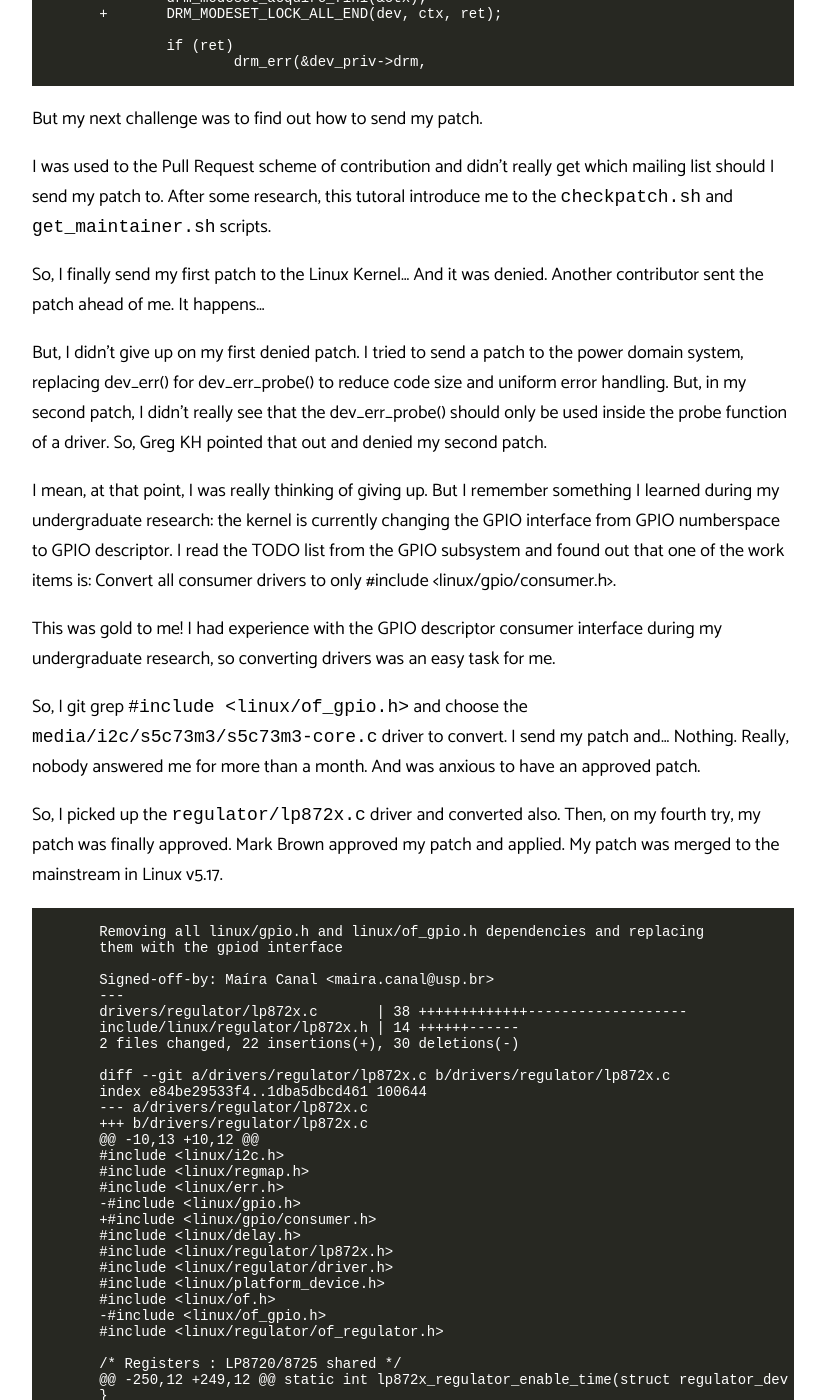
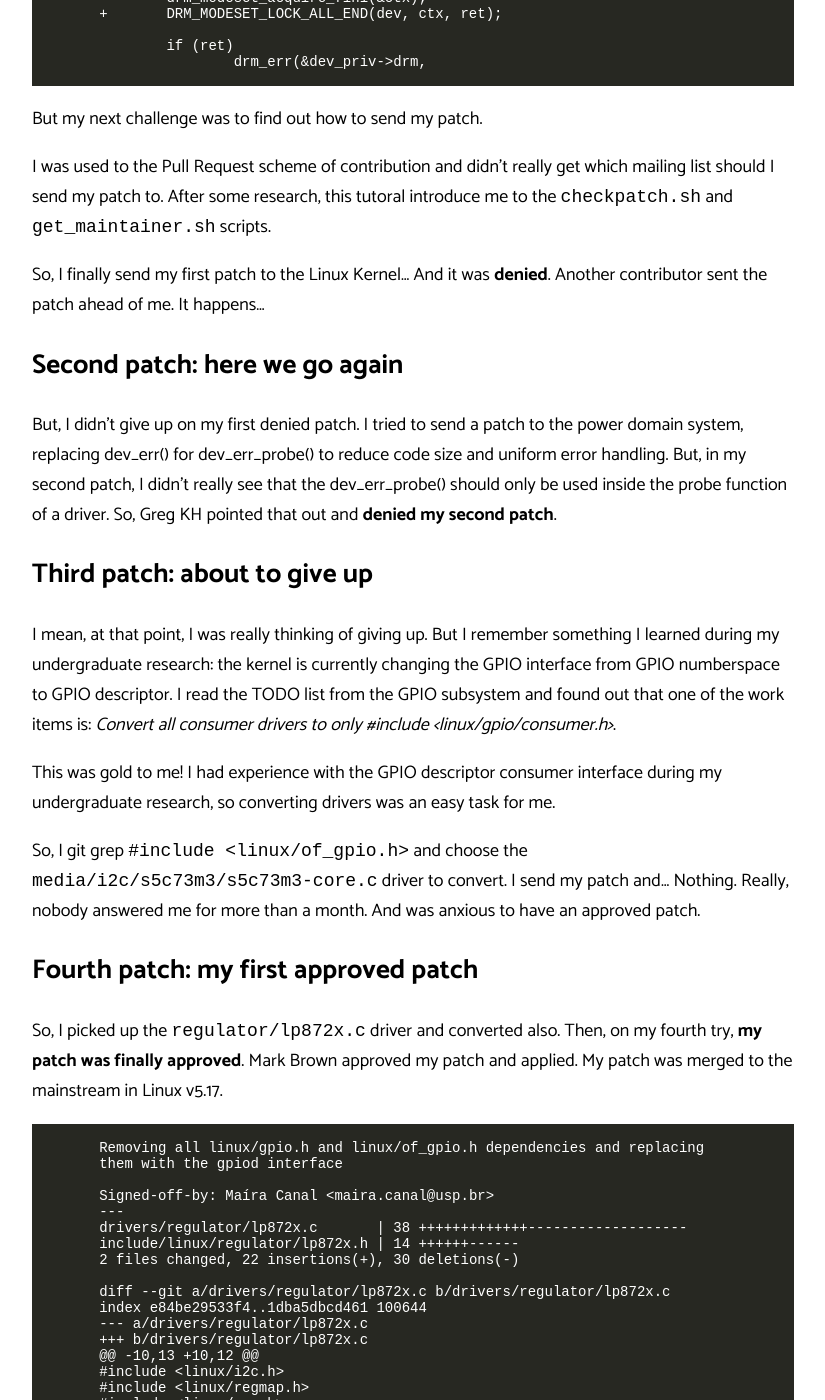
Before and after one commit to mairacanal/mairacanal.github.io, a Jekyll site: the page built from _posts/2022-03-26-Getting-Started.md, in a window 1280 px wide and 1400 px high, scrolled down 1456 px. Shown: the whole window, without its empty margins (227-1052 px from the left). Built offline with Jekyll 4.4.1, drawn with Linux system fonts in a browser that asks for light colours.

Commit message:
posts: add bold and italic style to the first post

````diff
--- a/_posts/2022-03-26-Getting-Started.md
+++ b/_posts/2022-03-26-Getting-Started.md
@@ -14,7 +14,7 @@ I was a Linux user for about two years, and I became passionate about the system
 
 So, I started to fly solo and explore all the kernel TODO lists. I didn't really get many of the tasks on the lists, but one, in particular, attracted me: the DRM TODO list. This list has been categorized into different levels: from starter to expert. I picked up a starter task:
 
-Replace all drm_lock boilerplates for DRM_MODESET_LOCK_ALL_* helpers
+**Replace all drm_lock boilerplates for DRM_MODESET_LOCK_ALL_* helpers**
 
 With a lot of git grep, I found a drm_lock boilerplate and code my first Linux Kernel patch. It was small, but it was my first patch and I was extremely excited.
 
@@ -64,17 +64,23 @@ But my next challenge was to find out how to send my patch.
 
 I was used to the Pull Request scheme of contribution and didn't really get which mailing list should I send my patch to. After some research, this [tutoral](https://medium.com/@cristianzsh/submitting-your-first-patch-to-the-linux-kernel-e81d2541fac6) introduce me to the `checkpatch.sh` and `get_maintainer.sh` scripts.
 
-So, I finally send my first patch to the Linux Kernel... And it was denied. Another contributor sent the patch ahead of me. It happens...
+So, I finally send my first patch to the Linux Kernel... And it was **denied**. Another contributor sent the patch ahead of me. It happens...
 
-But, I didn't give up on my first denied patch. I tried to send a patch to the power domain system, replacing dev_err() for dev_err_probe() to reduce code size and uniform error handling. But, in my second patch, I didn't really see that the dev_err_probe() should only be used inside the probe function of a driver. So, Greg KH pointed that out and denied my second patch.
+## Second patch: here we go again
 
-I mean, at that point, I was really thinking of giving up. But I remember something I learned during my undergraduate research: the kernel is currently changing the GPIO interface from GPIO numberspace to GPIO descriptor. I read the TODO list from the GPIO subsystem and found out that one of the work items is: Convert all consumer drivers to only #include <linux/gpio/consumer.h>.
+But, I didn't give up on my first denied patch. I tried to send a patch to the power domain system, replacing dev_err() for dev_err_probe() to reduce code size and uniform error handling. But, in my second patch, I didn't really see that the dev_err_probe() should only be used inside the probe function of a driver. So, Greg KH pointed that out and **denied my second patch**.
+
+## Third patch: about to give up
+
+I mean, at that point, I was really thinking of giving up. But I remember something I learned during my undergraduate research: the kernel is currently changing the GPIO interface from GPIO numberspace to GPIO descriptor. I read the TODO list from the GPIO subsystem and found out that one of the work items is: *Convert all consumer drivers to only #include <linux/gpio/consumer.h>*.
 
 This was gold to me! I had experience with the GPIO descriptor consumer interface during my undergraduate research, so converting drivers was an easy task for me.
 
 So, I git grep `#include <linux/of_gpio.h>` and choose the `media/i2c/s5c73m3/s5c73m3-core.c` driver to convert. I send my patch and... Nothing. Really, nobody answered me for more than a month. And was anxious to have an approved patch.
 
-So, I picked up the `regulator/lp872x.c` driver and converted also. Then, on my fourth try, my patch was finally approved. Mark Brown approved my patch and applied. My patch was merged to the mainstream in Linux v5.17.
+## Fourth patch: my first approved patch
+
+So, I picked up the `regulator/lp872x.c` driver and converted also. Then, on my fourth try, **my patch was finally approved**. Mark Brown approved my patch and applied. My patch was merged to the mainstream in Linux v5.17.
 
 ```
 
````
